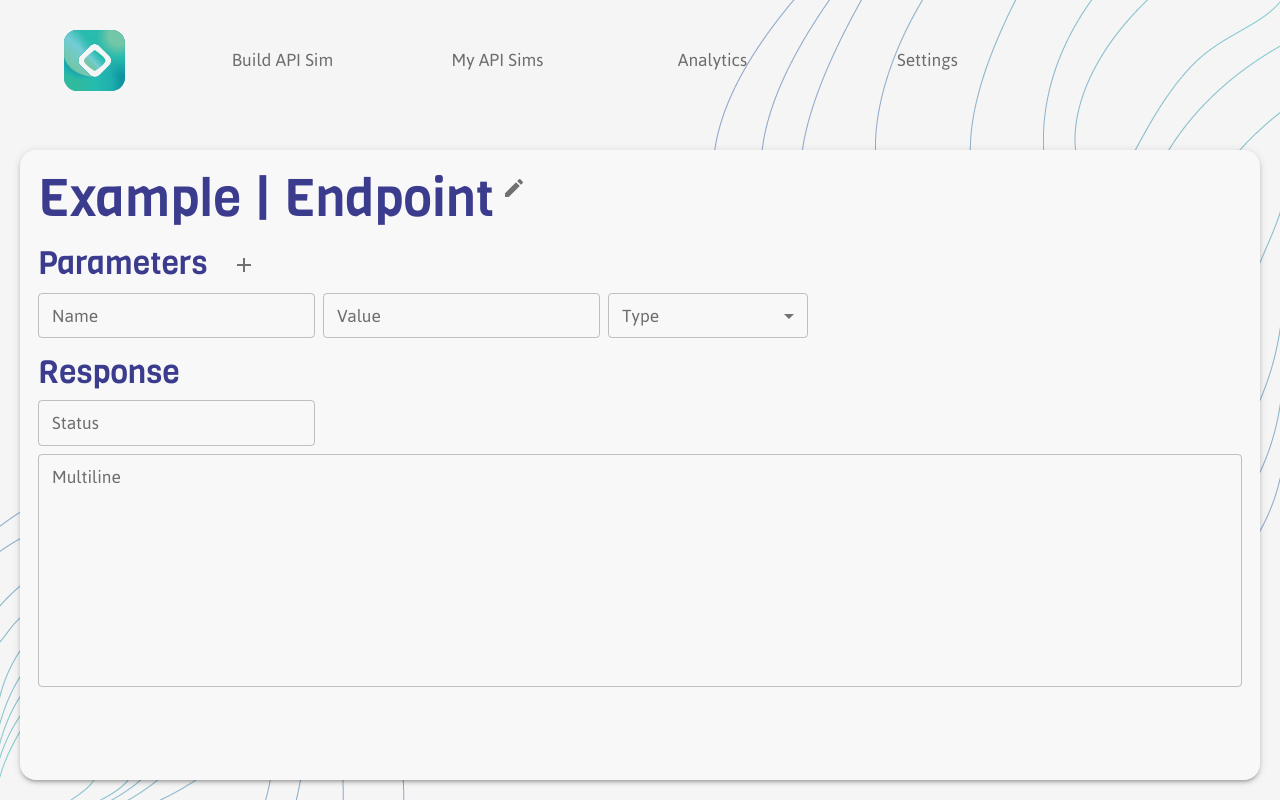
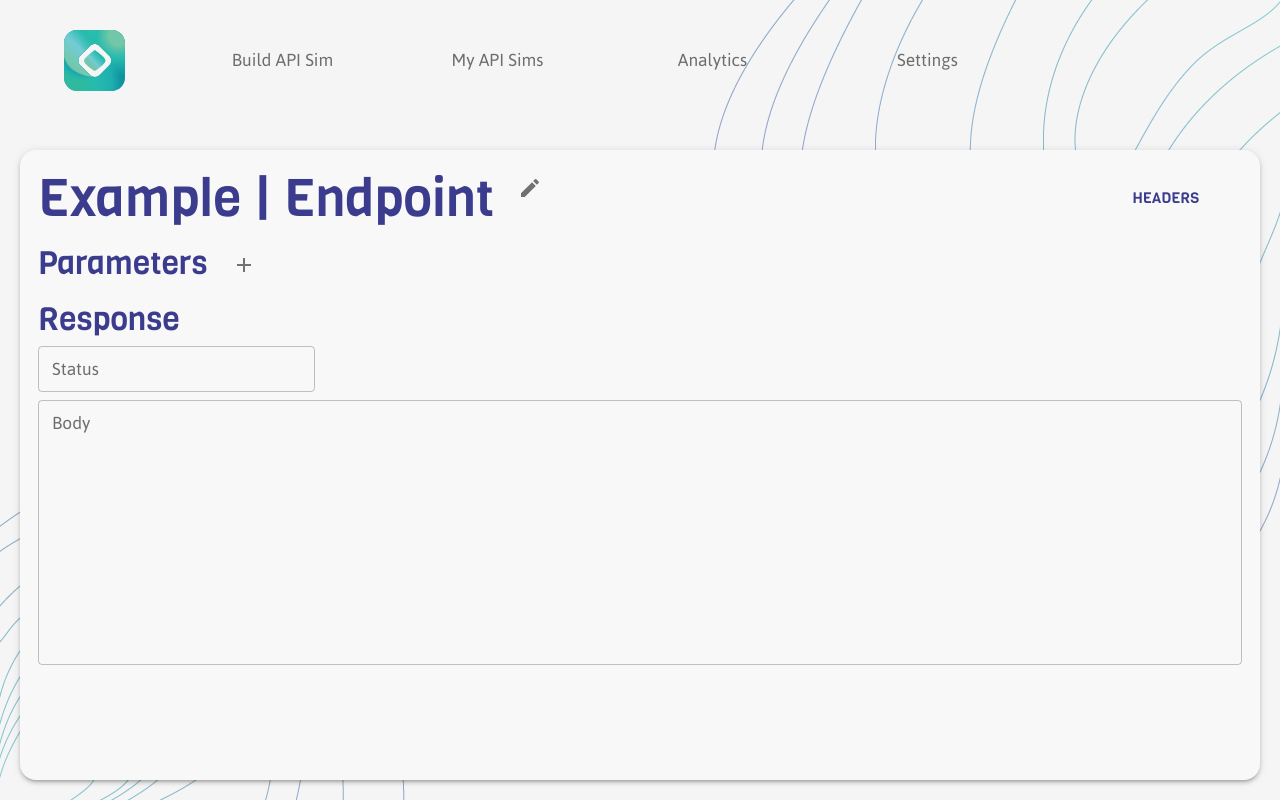
Before and after one commit to tritech-software-solutions/echo-api-frontend, a React (Create React App) app: page /endpoint in a window 1280 px wide. Built offline with nearby package versions, Linux system fonts and the light colour scheme.

Commit message:
Improved Parameter Support
Co-authored-by: Louder, Nathaniel (loudernm) <loudernm@mail.uc.edu>

```diff
--- a/src/App.tsx
+++ b/src/App.tsx
@@ -81,9 +81,6 @@ const lightTheme = createTheme({
             styleOverrides: {
                 root: {
                     minWidth: "200px",
-                },
-                input: {
-                    lineHeight: "1em",
                 },
             },
         },
--- a/src/modules/pages/endpointEditor/EndpointEditor.tsx
+++ b/src/modules/pages/endpointEditor/EndpointEditor.tsx
@@ -1,7 +1,8 @@
 import "./EndpointEditor.css";
 
-import React from "react";
+import React, { ChangeEvent } from "react";
 import AddIcon from "@mui/icons-material/Add";
+import RemoveIcon from "@mui/icons-material/Remove";
 import EditIcon from "@mui/icons-material/Edit";
 import {
     Accordion,
@@ -22,8 +23,21 @@ import {
     Stack,
     styled,
     IconButton,
+    SelectChangeEvent,
 } from "@mui/material";
 import { BoxProps, Container, StackProps } from "@mui/system";
+
+type EndpointParameter = {
+    name: string;
+    value: string;
+    type: EndpointParameterType;
+};
+
+enum EndpointParameterType {
+    Any,
+    Number,
+    Boolean,
+}
 
 type Props = {};
 
@@ -31,6 +45,7 @@ type State = {
     isEditingTitle: boolean;
     name: string;
     endpoint: string;
+    parameters: EndpointParameter[];
 };
 
 const TitleRowStack = styled((props: StackProps) => (
@@ -41,6 +56,7 @@ class EndpointEditor extends React.Component<Props, State> {
     constructor(props: Props) {
         super(props);
 
+        this.addParameter = this.addParameter.bind(this);
         this.handleNewTitle = this.handleNewTitle.bind(this);
         this.handleNameChange = this.handleNameChange.bind(this);
         this.handleEndpointChange = this.handleEndpointChange.bind(this);
@@ -49,6 +65,7 @@ class EndpointEditor extends React.Component<Props, State> {
             isEditingTitle: false,
             name: "Example",
             endpoint: "Endpoint",
+            parameters: [],
         };
     }
 
@@ -57,6 +74,7 @@ class EndpointEditor extends React.Component<Props, State> {
             <Card className="endpoint-editor-card">
                 <CardContent>
                     <Stack divider={<Divider orientation="vertical" flexItem />} spacing={1}>
+                        <Stack direction="row" justifyContent="space-between">
                             {this.state.isEditingTitle ? (
                                 <TitleRowStack>
                                     <TextField
@@ -85,7 +103,7 @@ class EndpointEditor extends React.Component<Props, State> {
                                     </Button>
                                 </TitleRowStack>
                             ) : (
-                            <TitleRowStack spacing={0}>
+                                <TitleRowStack>
                                     <Typography variant="h1" color="primary">
                                         {this.state.name} | {this.state.endpoint}
                                     </Typography>
@@ -96,33 +114,58 @@ class EndpointEditor extends React.Component<Props, State> {
                                     </Box>
                                 </TitleRowStack>
                             )}
+                            <Box mt="auto" mb="auto" pr={4}>
+                                <Button size="large">Headers</Button>
+                            </Box>
+                        </Stack>
 
                         <Stack spacing={1}>
                             <TitleRowStack>
                                 <Typography variant="h3" color="primary">
                                     Parameters
                                 </Typography>
-                                <IconButton>
+                                <IconButton onClick={this.addParameter}>
                                     <AddIcon />
                                 </IconButton>
                             </TitleRowStack>
+
+                            {this.state.parameters.map((value, index) => {
+                                return (
                                     <Stack spacing={1} direction={"row"}>
-                                <TextField id="param1-name-input" label="Name" variant="outlined" />
-                                <TextField id="param1-value-input" label="Value" variant="outlined" />
+                                        <TextField
+                                            id={`param-name-input-${index}`}
+                                            label="Name"
+                                            variant="outlined"
+                                            value={this.state.parameters[index].name}
+                                            onChange={this.updateParameterName.bind(this, index)}
+                                        />
+                                        <TextField
+                                            id={`param-value-input-${index}`}
+                                            label="Value"
+                                            variant="outlined"
+                                            value={this.state.parameters[index].value}
+                                            onChange={this.updateParameterValue.bind(this, index)}
+                                        />
                                         <FormControl>
-                                    <InputLabel id="param1-type-input-label">Type</InputLabel>
+                                            <InputLabel id={`param-type-input-label-${index}`}>Type</InputLabel>
                                             <Select
-                                        labelId="param1-type-input-label"
-                                        id="param1-type-input"
-                                        value={undefined}
+                                                labelId={`param-type-input-label-${index}`}
+                                                id={`param-type-input-${index}`}
+                                                value={this.state.parameters[index].type}
                                                 label="Type"
+                                                onChange={this.updateParameterType.bind(this, index)}
                                             >
-                                        <MenuItem value={"any"}>Any</MenuItem>
-                                        <MenuItem value={"number"}>Number</MenuItem>
-                                        <MenuItem value={"boolean"}>Boolean</MenuItem>
+                                                <MenuItem value={EndpointParameterType.Any}>Any</MenuItem>
+                                                <MenuItem value={EndpointParameterType.Number}>Number</MenuItem>
+                                                <MenuItem value={EndpointParameterType.Boolean}>Boolean</MenuItem>
                                             </Select>
                                         </FormControl>
+                                        <IconButton onClick={this.removeParameter.bind(this, index)}>
+                                            <RemoveIcon />
+                                        </IconButton>
                                     </Stack>
+                                );
+                            })}
                         </Stack>
 
                         <Stack spacing={1}>
@@ -132,7 +175,7 @@ class EndpointEditor extends React.Component<Props, State> {
                             <Stack spacing={1} direction={"row"}>
                                 <TextField id="outlined-number" label="Status" type="number" sx={{ maxWidth: "15em" }} />
                             </Stack>
-                            <TextField id="response-content" label="Multiline" multiline rows={8} defaultValue="" />
+                            <TextField id="response-content" label="Body" multiline rows={8} defaultValue="" />
                         </Stack>
                     </Stack>
                 </CardContent>
@@ -158,7 +201,40 @@ class EndpointEditor extends React.Component<Props, State> {
         });
     }
 
-    addParamter() {}
+    // #region parameters
+
+    addParameter() {
+        const newParams = this.state.parameters.slice();
+        newParams.push({
+            name: "",
+            value: "",
+            type: EndpointParameterType.Any,
+        });
+        this.setState({ parameters: newParams });
+    }
+
+    removeParameter(index: number) {
+        const newParams = this.state.parameters.slice();
+        newParams.splice(index, 1);
+        this.setState({ parameters: newParams });
+    }
+
+    updateParameterName(index: number, evt: ChangeEvent<HTMLInputElement | HTMLTextAreaElement>) {
+        this.state.parameters[index].name = evt.target.value;
+        this.setState({ parameters: this.state.parameters });
+    }
+
+    updateParameterValue(index: number, evt: ChangeEvent<HTMLInputElement | HTMLTextAreaElement>) {
+        this.state.parameters[index].value = evt.target.value;
+        this.setState({ parameters: this.state.parameters });
+    }
+
+    updateParameterType(index: number, evt: SelectChangeEvent<EndpointParameterType>) {
+        this.state.parameters[index].type = evt.target.value as EndpointParameterType;
+        this.setState({ parameters: this.state.parameters });
+    }
+
+    // #endregion
 }
 
 export default EndpointEditor;
```
Lines whose indentation alone changed are shown as unchanged.
